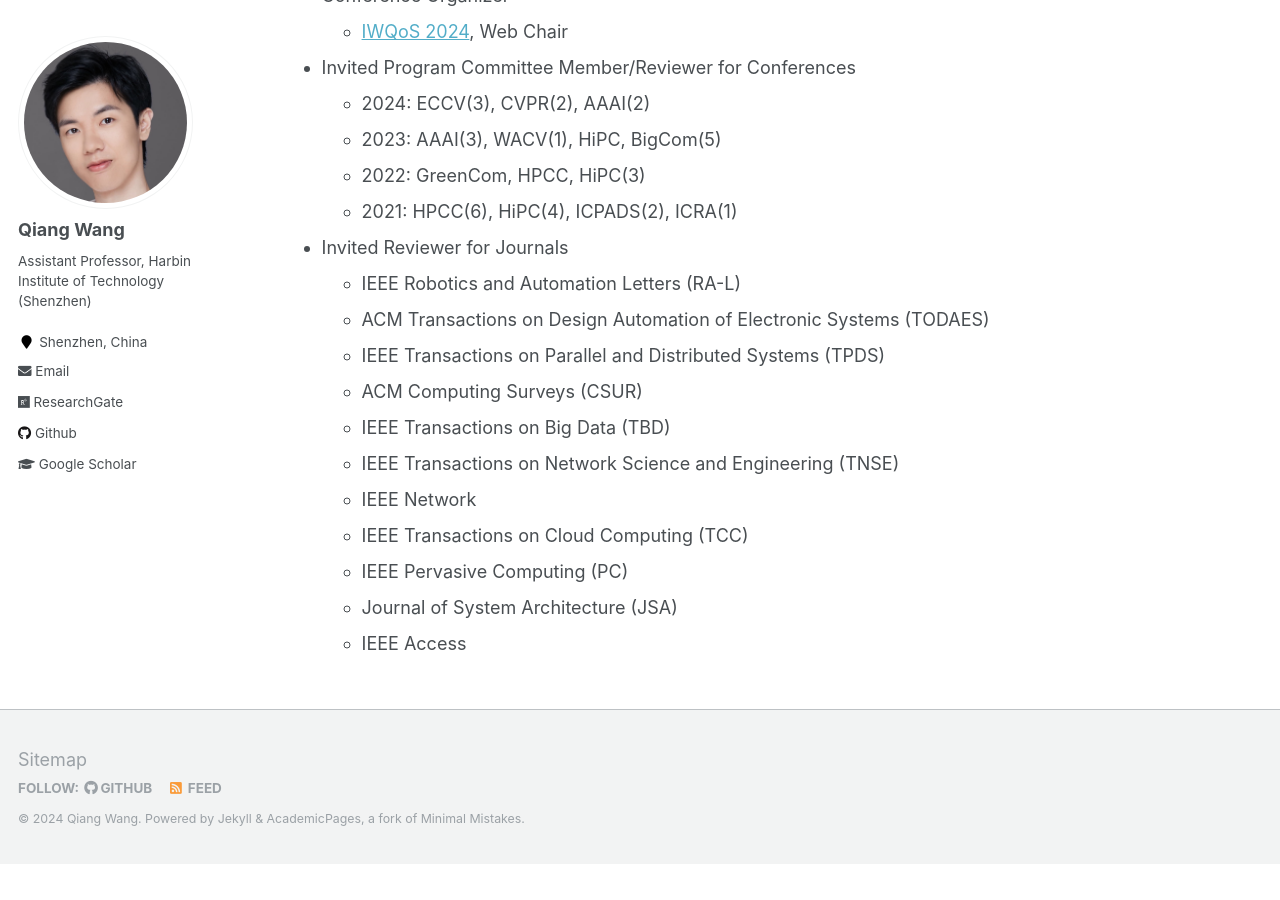
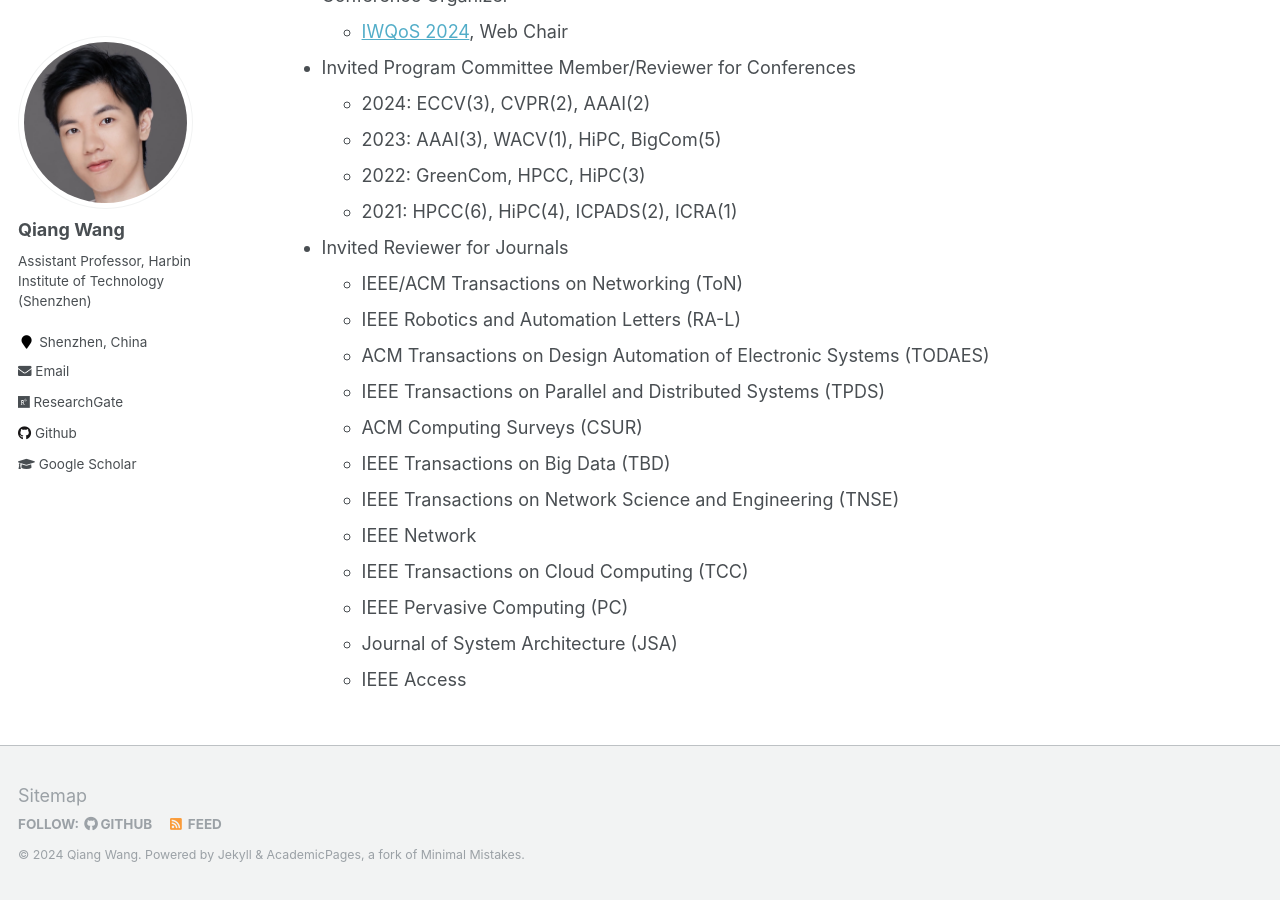
Before and after one commit to blackjack2015/blackjack2015.github.io, a Jekyll site: the page built from _pages/about.md, in a window 1280 px wide and 900 px high, scrolled down 2966 px. Built offline with Jekyll 4.4.1, drawn with Linux system fonts in a browser that asks for light colours; before the commit the page ends 3830 px from its top, so only the background shows below that.

Commit message:
Update about.md

```diff
--- a/_pages/about.md
+++ b/_pages/about.md
@@ -63,6 +63,7 @@ Qiang Wang is currently an Assistant Professor at Department of Computer Science
     + 2022: GreenCom, HPCC, HiPC(3)
     + 2021: HPCC(6), HiPC(4), ICPADS(2), ICRA(1)
 + Invited Reviewer for Journals
+    + IEEE/ACM Transactions on Networking (ToN)
     + IEEE Robotics and Automation Letters (RA-L)
     + ACM Transactions on Design Automation of Electronic Systems (TODAES)
     + IEEE Transactions on Parallel and Distributed Systems (TPDS)
```
